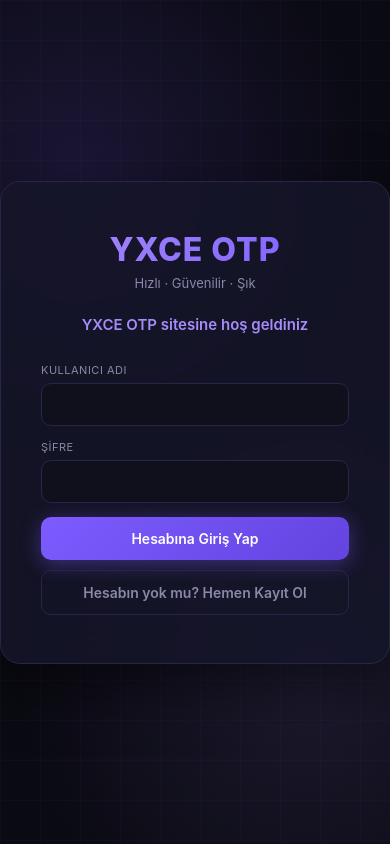
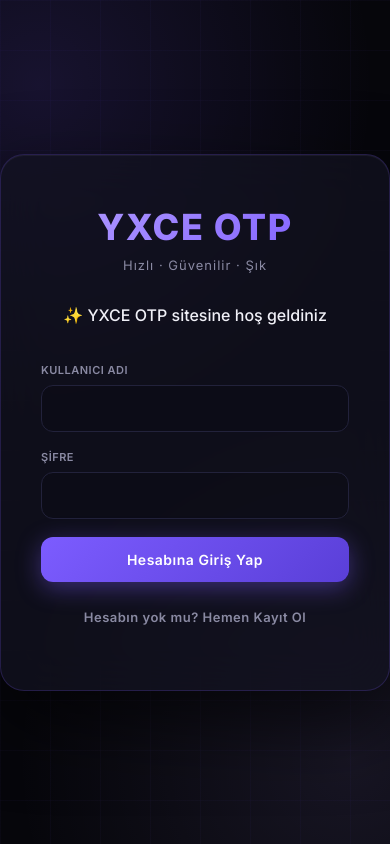
Before and after one commit to abissoymali-glitch/yxce-otp-api, a Next.js app: page / in a window 390 px wide. Built offline with nearby package versions, Linux system fonts and the light colour scheme.

Commit message:
Refactor CSS for improved styling and responsiveness
Updated styles for various components and improved layout responsiveness.

```diff
--- a/app/globals.css
+++ b/app/globals.css
@@ -1,85 +1,123 @@
+@import url('https://fonts.googleapis.com/css2?family=Inter:wght@400;500;600;700;800&display=swap');
+
 *{margin:0;padding:0;box-sizing:border-box}
-:root{--bg:#0a0a12;--bg2:#10101c;--card:#16162a;--card2:#1c1c33;--border:#26264a;--text:#e8e8f5;--muted:#8888aa;--accent:#7c5cff;--accent2:#a78bfa;--green:#22c55e}
-html,body{height:100%;background:var(--bg);color:var(--text);font-family:Inter,-apple-system,sans-serif;overflow:hidden}
-button{font-family:inherit;cursor:pointer;border:none}
+:root{
+  --bg:#06060b; --bg2:#0d0d17; --card:#131321; --card2:#1a1a2e;
+  --border:#22223b; --text:#f0f0f7; --muted:#8a8aa3;
+  --accent:#7c5cff; --accent2:#b49eff; --green:#22c55e;
+  --red:#ef4444; --yellow:#eab308;
+}
+html,body{height:100%;background:var(--bg);color:var(--text);font-family:'Inter',sans-serif;overflow:hidden;-webkit-font-smoothing:antialiased}
+button{font-family:inherit;cursor:pointer;border:none;background:none;color:inherit}
 input{font-family:inherit}
+
+/* ANIMATIONS */
+.fade-in{animation:fade .4s ease-out}
+@keyframes fade{from{opacity:0;transform:translateY(10px)}to{opacity:1;transform:translateY(0)}}
+.pulse{animation:pulse 2s infinite}
+@keyframes pulse{0%,100%{opacity:1}50%{opacity:.5}}
+
 /* AUTH */
-.auth-wrap{height:100vh;width:100vw;display:flex;align-items:center;justify-content:center;background:radial-gradient(circle at 20% 20%,rgba(124,92,255,.15),transparent 40%),radial-gradient(circle at 80% 80%,rgba(167,139,250,.12),transparent 40%),var(--bg);position:relative;overflow:hidden}
-.auth-wrap::before{content:'';position:absolute;inset:0;background-image:linear-gradient(rgba(124,92,255,.04) 1px,transparent 1px),linear-gradient(90deg,rgba(124,92,255,.04) 1px,transparent 1px);background-size:40px 40px}
-.auth-card{width:100%;max-width:420px;padding:48px 40px;background:rgba(22,22,42,.85);backdrop-filter:blur(20px);border:1px solid var(--border);border-radius:20px;position:relative;z-index:2;box-shadow:0 20px 60px rgba(0,0,0,.5);animation:cardIn .6s cubic-bezier(.2,.8,.2,1)}
-@keyframes cardIn{from{opacity:0;transform:translateY(30px)}to{opacity:1;transform:translateY(0)}}
-.auth-logo{text-align:center;margin-bottom:24px}
-.auth-logo h1{font-size:32px;font-weight:800;background:linear-gradient(135deg,var(--accent2),var(--accent));-webkit-background-clip:text;background-clip:text;color:transparent;letter-spacing:1px}
-.auth-logo p{color:var(--muted);font-size:13px;margin-top:6px}
-.auth-welcome{text-align:center;font-size:15px;margin-bottom:24px;overflow:hidden;height:24px;position:relative}
-.auth-welcome .anim{display:inline-block;color:var(--accent2);font-weight:600;animation:slideUp 1.2s ease-out}
+.auth-wrap{height:100vh;width:100vw;display:flex;align-items:center;justify-content:center;background:radial-gradient(circle at 10% 10%,rgba(124,92,255,.15),transparent 40%),radial-gradient(circle at 90% 90%,rgba(180,158,255,.1),transparent 40%),var(--bg);position:relative;overflow:hidden}
+.auth-wrap::before{content:'';position:absolute;inset:0;background-image:linear-gradient(rgba(124,92,255,.03) 1px,transparent 1px),linear-gradient(90deg,rgba(124,92,255,.03) 1px,transparent 1px);background-size:50px 50px;pointer-events:none}
+.auth-card{width:100%;max-width:440px;padding:50px 40px;background:rgba(19,19,33,.7);backdrop-filter:blur(24px);border:1px solid rgba(124,92,255,.2);border-radius:24px;position:relative;z-index:2;box-shadow:0 30px 80px rgba(0,0,0,.6),inset 0 1px 0 rgba(255,255,255,.05);animation:cardIn .6s cubic-bezier(.2,.8,.2,1)}
+@keyframes cardIn{from{opacity:0;transform:translateY(40px) scale(.95)}to{opacity:1;transform:translateY(0) scale(1)}}
+.auth-logo{text-align:center;margin-bottom:32px}
+.auth-logo h1{font-size:36px;font-weight:800;background:linear-gradient(135deg,var(--accent2),var(--accent));-webkit-background-clip:text;background-clip:text;color:transparent;letter-spacing:1.5px}
+.auth-logo p{color:var(--muted);font-size:13px;margin-top:8px;letter-spacing:1px}
+.auth-welcome{text-align:center;font-size:16px;margin-bottom:32px;overflow:hidden;height:26px;position:relative}
+.auth-welcome .anim{display:inline-block;color:var(--text);font-weight:500;animation:slideUp 1.2s ease-out}
+.auth-welcome .anim::before{content:'✨ ';color:var(--accent2)}
 @keyframes slideUp{from{opacity:0;transform:translateY(30px)}to{opacity:1;transform:translateY(0)}}
-.field{margin-bottom:14px}
-.field label{display:block;font-size:11px;color:var(--muted);margin-bottom:6px;text-transform:uppercase;letter-spacing:.5px}
-.field input{width:100%;padding:12px 14px;background:var(--bg2);border:1px solid var(--border);border-radius:10px;color:var(--text);font-size:14px;outline:none;transition:.2s}
-.field input:focus{border-color:var(--accent);box-shadow:0 0 0 3px rgba(124,92,255,.15)}
-.btn{width:100%;padding:13px;border-radius:10px;font-weight:600;font-size:14px;transition:.2s}
-.btn-primary{background:linear-gradient(135deg,var(--accent),#6344e0);color:#fff;box-shadow:0 4px 20px rgba(124,92,255,.4)}
-.btn-primary:hover{transform:translateY(-2px)}
-.btn-ghost{background:transparent;color:var(--muted);border:1px solid var(--border);margin-top:10px}
-.btn-ghost:hover{color:var(--text);border-color:var(--accent)}
-.auth-error{background:rgba(239,68,68,.1);border:1px solid rgba(239,68,68,.3);color:#fca5a5;padding:10px 14px;border-radius:8px;font-size:13px;margin-bottom:12px}
+.field{margin-bottom:18px}
+.field label{display:block;font-size:11px;color:var(--muted);margin-bottom:8px;text-transform:uppercase;letter-spacing:.5px;font-weight:600}
+.field input{width:100%;padding:14px 16px;background:rgba(13,13,23,.6);border:1px solid var(--border);border-radius:12px;color:var(--text);font-size:14px;outline:none;transition:.2s}
+.field input:focus{border-color:var(--accent);box-shadow:0 0 0 4px rgba(124,92,255,.15);background:rgba(13,13,23,.9)}
+.btn{width:100%;padding:14px;border-radius:12px;font-weight:600;font-size:14px;transition:.2s;letter-spacing:.5px}
+.btn-primary{background:linear-gradient(135deg,var(--accent),#5a3fd8);color:#fff;box-shadow:0 6px 24px rgba(124,92,255,.4)}
+.btn-primary:hover{transform:translateY(-2px);box-shadow:0 8px 30px rgba(124,92,255,.5)}
+.btn-ghost{background:transparent;color:var(--muted);border:1px solid transparent;margin-top:12px;font-size:13px}
+.btn-ghost:hover{color:var(--text);background:rgba(255,255,255,.03)}
+.auth-error{background:rgba(239,68,68,.1);border:1px solid rgba(239,68,68,.3);color:#fca5a5;padding:12px 16px;border-radius:10px;font-size:13px;margin-bottom:18px;animation:shake .4s}
+@keyframes shake{0%,100%{transform:translateX(0)}25%{transform:translateX(-4px)}75%{transform:translateX(4px)}}
+
 /* SHELL */
 .shell{height:100vh;width:100vw;display:flex;overflow:hidden}
-.sidebar{width:260px;background:var(--bg2);border-right:1px solid var(--border);display:flex;flex-direction:column;padding:20px 14px;overflow-y:auto;transition:transform .3s}
-.brand{font-size:22px;font-weight:800;background:linear-gradient(135deg,var(--accent2),var(--accent));-webkit-background-clip:text;background-clip:text;color:transparent;padding:8px 12px 20px;letter-spacing:1px}
-.nav-item{padding:12px 14px;border-radius:10px;color:var(--muted);font-size:14px;font-weight:500;margin-bottom:4px;background:none;width:100%;text-align:left;transition:.15s}
-.nav-item:hover{background:var(--card);color:var(--text)}
-.nav-item.active{background:linear-gradient(135deg,rgba(124,92,255,.2),rgba(167,139,250,.1));color:var(--accent2);box-shadow:inset 0 0 0 1px rgba(124,92,255,.3)}
-.main{flex:1;display:flex;flex-direction:column;overflow:hidden}
-.topbar{height:64px;background:var(--bg2);border-bottom:1px solid var(--border);display:flex;align-items:center;padding:0 20px;gap:14px;flex-shrink:0}
-.hamburger{background:none;color:var(--text);padding:8px;border-radius:8px;display:flex}
-.hamburger:hover{background:var(--card)}
-.top-title{font-size:15px;font-weight:600;flex:1}
-.user-chip{display:flex;align-items:center;gap:10px;padding:6px 14px 6px 6px;border-radius:40px;background:var(--card);border:1px solid var(--border);cursor:pointer;transition:.2s}
-.user-chip:hover{border-color:var(--accent)}
-.avatar{width:32px;height:32px;border-radius:50%;background:linear-gradient(135deg,var(--accent),var(--accent2));display:flex;align-items:center;justify-content:center;font-weight:700;font-size:14px;color:#fff;overflow:hidden;flex-shrink:0}
+.sidebar{width:260px;background:var(--bg2);border-right:1px solid var(--border);display:flex;flex-direction:column;padding:24px 16px;overflow-y:auto;transition:transform .3s cubic-bezier(.4,0,.2,1);z-index:100}
+.brand{font-size:24px;font-weight:800;background:linear-gradient(135deg,var(--accent2),var(--accent));-webkit-background-clip:text;background-clip:text;color:transparent;padding:8px 12px 24px;letter-spacing:1px}
+.nav-group{display:flex;flex-direction:column;gap:4px}
+.nav-item{padding:14px 16px;border-radius:12px;color:var(--muted);font-size:14px;font-weight:500;text-align:left;transition:.15s;position:relative;overflow:hidden}
+.nav-item:hover{background:rgba(255,255,255,.03);color:var(--text)}
+.nav-item.active{background:linear-gradient(90deg,rgba(124,92,255,.15),transparent);color:var(--accent2);font-weight:600}
+.nav-item.active::before{content:'';position:absolute;left:0;top:15%;bottom:15%;width:3px;background:var(--accent);border-radius:0 4px 4px 0}
+
+.main{flex:1;display:flex;flex-direction:column;overflow:hidden;background:var(--bg)}
+.topbar{height:70px;background:rgba(13,13,23,.8);backdrop-filter:blur(12px);border-bottom:1px solid var(--border);display:flex;align-items:center;padding:0 24px;gap:16px;flex-shrink:0;z-index:50}
+.hamburger{padding:10px;border-radius:10px;display:flex;transition:.2s}
+.hamburger:hover{background:rgba(255,255,255,.05)}
+.top-title{font-size:16px;font-weight:600;flex:1}
+.user-chip{display:flex;align-items:center;gap:12px;padding:6px 16px 6px 6px;border-radius:40px;background:rgba(255,255,255,.03);border:1px solid var(--border);transition:.2s}
+.user-chip:hover{border-color:var(--accent);background:rgba(124,92,255,.1)}
+.avatar{width:36px;height:36px;border-radius:50%;background:linear-gradient(135deg,var(--accent),var(--accent2));display:flex;align-items:center;justify-content:center;font-weight:700;font-size:15px;color:#fff;overflow:hidden;flex-shrink:0}
 .avatar img{width:100%;height:100%;object-fit:cover}
-.uname{font-size:13px;font-weight:600}
-.content{flex:1;overflow-y:auto;padding:24px}
+.uname{font-size:14px;font-weight:600}
+
+.content{flex:1;overflow-y:auto;padding:32px}
 .content::-webkit-scrollbar{width:8px}
 .content::-webkit-scrollbar-thumb{background:var(--border);border-radius:4px}
-.ptitle{font-size:24px;font-weight:700;margin-bottom:6px}
-.psub{color:var(--muted);font-size:13px;margin-bottom:20px}
-.card{background:var(--card);border:1px solid var(--border);border-radius:14px;padding:20px;margin-bottom:16px}
-.grid{display:grid;grid-template-columns:repeat(auto-fill,minmax(150px,1fr));gap:12px}
-.tile{padding:18px 16px;background:var(--card2);border:1px solid var(--border);border-radius:12px;text-align:center;transition:.2s;cursor:pointer}
-.tile:hover{border-color:var(--accent);transform:translateY(-3px);box-shadow:0 8px 20px rgba(124,92,255,.2)}
-.tile-name{font-size:13px;font-weight:600;margin-bottom:6px}
-.tile-stock{font-size:11px;color:var(--muted)}
-.tile-stock.green{color:#4ade80}
-.num-row{display:flex;align-items:center;justify-content:space-between;padding:14px;background:var(--card2);border:1px solid var(--border);border-radius:12px;margin-bottom:10px;gap:12px;flex-wrap:wrap}
-.num-val{font-size:15px;font-weight:600;font-family:'Courier New',monospace}
-.num-app{font-size:11px;color:var(--muted);margin-top:4px}
-.num-code{font-family:'Courier New',monospace;font-size:18px;font-weight:800;color:#4ade80;letter-spacing:2px;padding:6px 14px;background:rgba(34,197,94,.1);border-radius:8px;border:1px solid rgba(34,197,94,.3)}
-.badge{display:inline-flex;padding:4px 10px;border-radius:20px;font-size:11px;font-weight:600;text-transform:uppercase}
+.content::-webkit-scrollbar-thumb:hover{background:var(--muted)}
+
+.ptitle{font-size:28px;font-weight:700;margin-bottom:8px;letter-spacing:-.5px}
+.psub{color:var(--muted);font-size:14px;margin-bottom:28px}
+.card{background:var(--card);border:1px solid var(--border);border-radius:16px;padding:24px;margin-bottom:20px;box-shadow:0 4px 20px rgba(0,0,0,.2)}
+.flex-between{display:flex;justify-content:space-between;align-items:center}
+
+.grid{display:grid;grid-template-columns:repeat(auto-fill,minmax(160px,1fr));gap:16px}
+.tile{padding:20px 16px;background:var(--card);border:1px solid var(--border);border-radius:14px;text-align:center;transition:.2s;cursor:pointer;position:relative;overflow:hidden}
+.tile:hover{border-color:var(--accent);transform:translateY(-4px);box-shadow:0 12px 24px rgba(124,92,255,.15)}
+.tile::after{content:'';position:absolute;inset:0;background:linear-gradient(180deg,transparent,rgba(124,92,255,.05));opacity:0;transition:.2s}
+.tile:hover::after{opacity:1}
+.tile-name{font-size:15px;font-weight:600;margin-bottom:8px;position:relative;z-index:1}
+.tile-stock{font-size:12px;color:var(--muted);position:relative;z-index:1}
+.tile-stock.green{color:#4ade80;font-weight:500}
+
+.list-wrap{display:flex;flex-direction:column;gap:12px}
+.num-row{display:flex;align-items:center;justify-content:space-between;padding:20px;background:var(--card);border:1px solid var(--border);border-radius:16px;gap:16px;flex-wrap:wrap}
+.num-val{font-size:18px;font-weight:700;font-family:monospace;letter-spacing:1px}
+.num-app{font-size:13px;color:var(--muted);margin-top:8px;display:flex;gap:8px;align-items:center}
+.num-code{font-family:monospace;font-size:20px;font-weight:800;color:#4ade80;letter-spacing:2px;padding:8px 20px;background:rgba(34,197,94,.1);border-radius:10px;border:1px solid rgba(34,197,94,.3);box-shadow:0 0 20px rgba(34,197,94,.2)}
+
+.badge{display:inline-flex;padding:4px 12px;border-radius:20px;font-size:11px;font-weight:600;text-transform:uppercase;letter-spacing:.5px}
+.badge-purple{background:rgba(124,92,255,.15);color:var(--accent2)}
 .badge-yellow{background:rgba(234,179,8,.15);color:#facc15}
-.empty{text-align:center;padding:40px 20px;color:var(--muted);font-size:14px}
-.input-row{display:flex;gap:10px}
-.input-row input{flex:1;padding:12px 16px;background:var(--bg2);border:1px solid var(--border);border-radius:10px;color:var(--text);font-size:14px;outline:none}
-.input-row input:focus{border-color:var(--accent)}
-.btn-inline{padding:12px 22px;border-radius:10px;font-weight:600;font-size:14px;background:var(--accent);color:#fff;transition:.2s;white-space:nowrap}
-.btn-inline:hover{background:#6344e0}
-.btn-inline:disabled{opacity:.5;cursor:not-allowed}
-.rank-row{display:flex;align-items:center;gap:14px;padding:12px 14px;background:var(--card2);border:1px solid var(--border);border-radius:10px;margin-bottom:8px}
-.rank-pos{width:32px;height:32px;border-radius:8px;background:var(--bg2);display:flex;align-items:center;justify-content:center;font-weight:700;font-size:13px;color:var(--muted);flex-shrink:0}
+
+.empty{text-align:center;padding:60px 20px;color:var(--muted);font-size:15px;background:var(--card);border-radius:16px;border:1px dashed var(--border)}
+
+.input-row{display:flex;gap:12px}
+.input-row input{flex:1;padding:14px 18px;background:var(--bg2);border:1px solid var(--border);border-radius:12px;color:var(--text);font-size:14px;outline:none;transition:.2s}
+.input-row input:focus{border-color:var(--accent);box-shadow:0 0 0 4px rgba(124,92,255,.1)}
+.btn-inline{padding:14px 28px;border-radius:12px;font-weight:600;font-size:14px;background:var(--accent);color:#fff;transition:.2s;white-space:nowrap}
+.btn-inline:hover{background:#6344e0;transform:translateY(-1px)}
+.btn-inline:disabled{opacity:.5;cursor:not-allowed;transform:none}
+
+.rank-row{display:flex;align-items:center;gap:16px;padding:16px;background:var(--bg2);border:1px solid var(--border);border-radius:12px;margin-bottom:10px}
+.rank-pos{width:36px;height:36px;border-radius:10px;background:var(--card);display:flex;align-items:center;justify-content:center;font-weight:700;font-size:14px;color:var(--muted);flex-shrink:0}
 .rank-pos.top1{background:linear-gradient(135deg,#eab308,#ca8a04);color:#fff}
 .rank-pos.top2{background:linear-gradient(135deg,#a1a1aa,#71717a);color:#fff}
 .rank-pos.top3{background:linear-gradient(135deg,#b45309,#92400e);color:#fff}
 .rank-info{flex:1}
-.rank-name{font-size:14px;font-weight:600}
-.rank-count{font-size:12px;color:var(--muted)}
+.rank-name{font-size:15px;font-weight:600}
+.rank-count{font-size:13px;color:var(--muted);margin-top:2px}
+
 .overlay{display:none}
 @media(max-width:768px){
-  .sidebar{position:fixed;top:0;bottom:0;left:0;z-index:100;transform:translateX(-100%);box-shadow:4px 0 24px rgba(0,0,0,.5)}
+  .sidebar{position:fixed;top:0;bottom:0;left:0;transform:translateX(-100%);box-shadow:4px 0 24px rgba(0,0,0,.5)}
   .sidebar.open{transform:translateX(0)}
-  .overlay{display:block;position:fixed;inset:0;background:rgba(0,0,0,.6);z-index:99}
+  .overlay{display:block;position:fixed;inset:0;background:rgba(0,0,0,.7);backdrop-filter:blur(4px);z-index:99}
   .uname{display:none}
-  .content{padding:16px}
-  .grid{grid-template-columns:repeat(auto-fill,minmax(120px,1fr))}
-}
+  .content{padding:20px}
+  .grid{grid-template-columns:repeat(auto-fill,minmax(130px,1fr))}
+  .num-row{flex-direction:column;align-items:flex-start}
+  .num-code{width:100%;text-align:center}
+  .flex-between{flex-direction:column;align-items:flex-start;gap:16px}
+                   }
```
